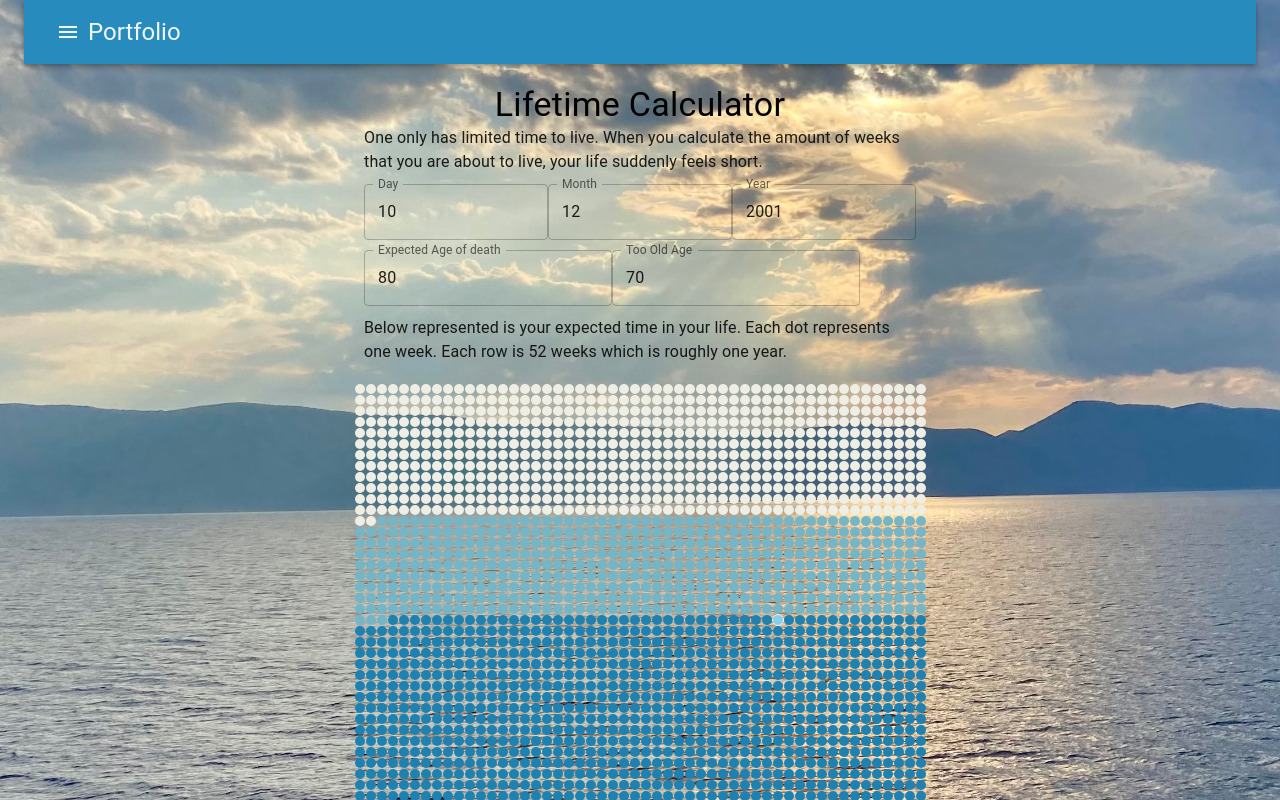
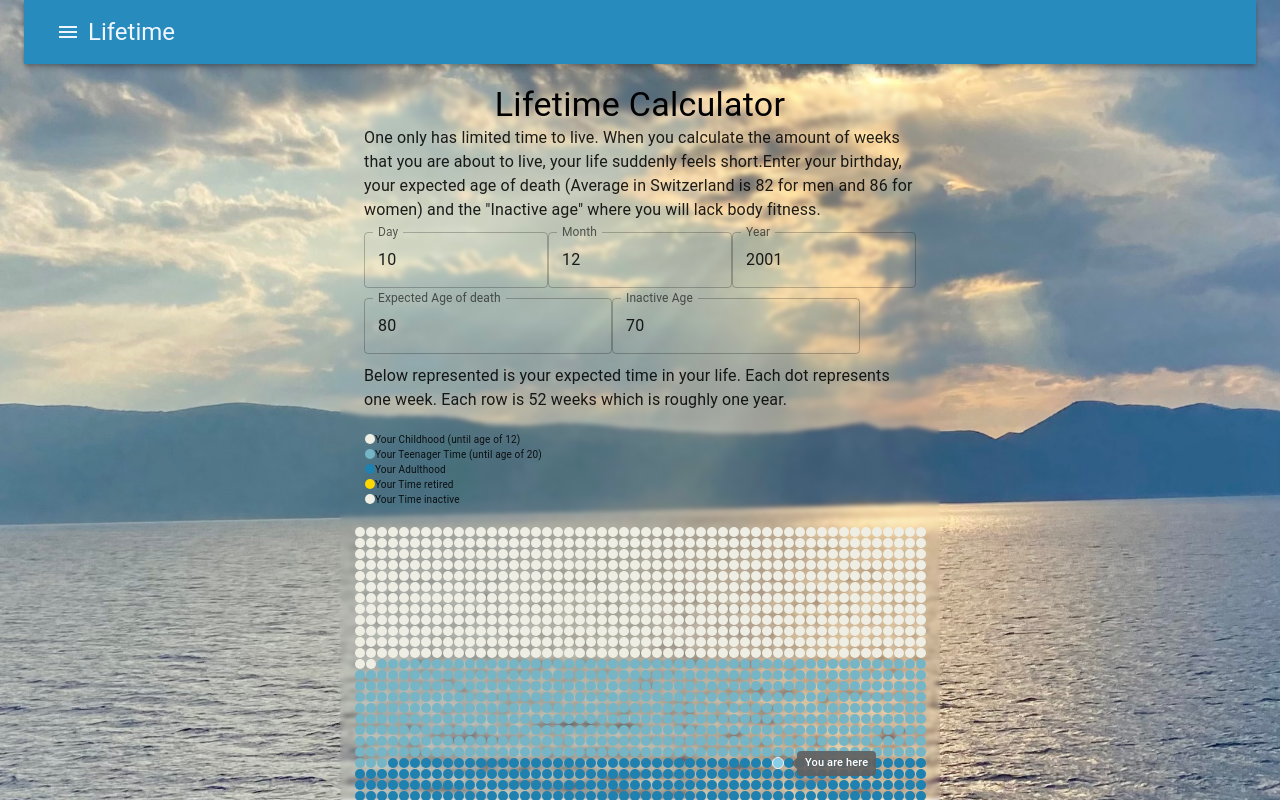
Before and after one commit to paprikardo/paprikardo.github.io, a React (Create React App) app: page /lifetime in a window 1280 px wide. Shown: the top 800 px of the page. Built offline with nearby package versions, Linux system fonts and the light colour scheme.

Commit message:
First good version

```diff
--- a/package.json
+++ b/package.json
@@ -9,9 +9,13 @@
     "@material-ui/icons": "^4.11.3",
     "@material-ui/styles": "^4.11.5",
     "@mui/core": "^5.0.0-alpha.54",
+    "@mui/icons-material": "^5.14.8",
     "@mui/material": "^5.14.8",
+    "@mui/styles": "^5.14.7",
+    "@mui/x-date-pickers": "^6.13.0",
     "react": "^18.2.0",
     "react-dom": "^18.2.0",
+    "react-router-dom": "^6.15.0",
     "react-scripts": "^2.1.3",
     "react-typed": "^1.2.0",
     "web-vitals": "^3.4.0"
--- a/src/App.css
+++ b/src/App.css
@@ -1,6 +1,21 @@
-body {
+/* body {
   background-image: url(/background.jpeg);
   background-size: 100vw 100vh;
   background-repeat: no-repeat;
   background-attachment: fixed;
+} */
+html::before {
+  content: " ";
+  display: block;
+  background-image: url(/background.jpeg);
+  background-position: center;
+  background-size: cover;
+  height: 100vh;
+  width: 100vw;
+  top: 0;
+  bottom: 0;
+  left: 0;
+  right: 0;
+  position: fixed;
+  z-index: -10;
 }
--- a/src/components/Lifetime/LifePhases.js
+++ b/src/components/Lifetime/LifePhases.js
@@ -114,7 +114,7 @@ const LifePhases = (props) => {
                 return <Box key={id+style} className={style}></Box>;
               } else {
                 return (
-                  <Tooltip key={id+style} open arrow placement="right-end"  title="You are here">
+                  <Tooltip key={id+style} open arrow placement="right"  title="You are here">
                     <Box className={style}></Box>
                   </Tooltip>
                 );
--- a/src/components/Lifetime/Lifetime.css
+++ b/src/components/Lifetime/Lifetime.css
@@ -9,6 +9,20 @@
   margin: 0.5px 0.5px 0.5px 0.5px;
   border-radius: 40px;
 }
+.legendeText {
+  font-size: 10px;
+}
+.legendeContainer {
+  display: flex;
+  align-items: center;
+  margin-right: 20px;
+  flex-direction: row;
+}
+.legendeBigContainer {
+  display: flex;
+  margin-top: 20px;
+  flex-direction: column;
+}
 @media (max-width: 700px) {
   .childhood,
   .teenager,
@@ -18,6 +32,9 @@
   .youarehere {
     width: 6px;
     height: 6px;
+  }
+  .legendeText {
+    font-size: 8px;
   }
 }
 .childhood {
--- a/src/components/Lifetime/Lifetime.js
+++ b/src/components/Lifetime/Lifetime.js
@@ -2,9 +2,7 @@ import React, { useState } from "react";
 import "./Lifetime.css";
 import {
   Box,
-  Button,
   Container,
-  Divider,
   TextField,
   Typography,
 } from "@mui/material";
@@ -33,7 +31,7 @@ const Lifetime = () => {
   };
 
   return (
-    <Container maxWidth="sm">
+    <Container maxWidth="sm" style={{ backdropFilter: "blur(2px)" }}>
       <Typography
         variant="h4"
         style={{ color: "black", textAlign: "center", marginTop: "20px" }}
@@ -43,6 +41,11 @@ const Lifetime = () => {
       <Typography variant="p">
         One only has limited time to live. When you calculate the amount of
         weeks that you are about to live, your life suddenly feels short.
+      </Typography>
+      <Typography variant="p">
+        Enter your birthday, your expected age of death (Average in Switzerland
+        is 82 for men and 86 for women) and the "Inactive age" where you will
+        lack body fitness.
       </Typography>
       <Box
         sx={{
@@ -69,7 +72,7 @@ const Lifetime = () => {
           defaultValue={trackSetting.month}
           onChange={(event) => {
             const newState = { ...trackSetting };
-            newState.month = event.target.value-1;
+            newState.month = event.target.value - 1;
             checkAndUpdateSetting(newState);
           }}
         />
@@ -97,7 +100,7 @@ const Lifetime = () => {
           }}
         />
         <TextField
-          label="Too Old Age"
+          label="Inactive Age"
           type="number"
           defaultValue={trackSetting.tooOldAge}
           onChange={(event) => {
@@ -112,6 +115,30 @@ const Lifetime = () => {
           Below represented is your expected time in your life. Each dot
           represents one week. Each row is 52 weeks which is roughly one year.
         </Typography>
+      </Box>
+      <Box className="legendeBigContainer">
+        <Box className="legendeContainer">
+          <Box className="childhood"></Box>
+          <Box className="legendeText">Your Childhood (until age of 12)</Box>
+        </Box>
+        <Box className="legendeContainer">
+          <Box className="teenager"></Box>
+          <Box className="legendeText">
+            Your Teenager Time (until age of 20)
+          </Box>
+        </Box>
+        <Box className="legendeContainer">
+          <Box className="adult"></Box>
+          <Box className="legendeText">Your Adulthood</Box>
+        </Box>
+        <Box className="legendeContainer">
+          <Box className="retired"></Box>
+          <Box className="legendeText">Your Time retired </Box>
+        </Box>
+        <Box className="legendeContainer">
+          <Box className="tooOld"></Box>
+          <Box className="legendeText">Your Time inactive</Box>
+        </Box>
       </Box>
       <LifePhases
         expAge={trackSetting.expAge}
--- a/src/components/Navbar.js
+++ b/src/components/Navbar.js
@@ -13,10 +13,10 @@ import {
   ListItemButton,
   Drawer,
 } from "@mui/material";
-import { AssignmentInd, Home, Apps, Menu } from "@material-ui/icons";
-import BoyIcon from '@mui/icons-material/Boy';
+import { AssignmentInd, Home, Menu } from "@material-ui/icons";
+import BoyIcon from "@mui/icons-material/Boy";
 import { makeStyles } from "@material-ui/core";
-import { Link } from "react-router-dom";
+import { Link, useLocation } from "react-router-dom";
 
 const brightColor = "#f0f6ff";
 const myBlue = "#288bbd";
@@ -42,15 +42,10 @@ const useStyles = makeStyles((theme) => ({
   },
 }));
 
-const menuItems = [
-  { listIcon: <Home />, listText: "Home", component: Link, listPath: "/" },
-  { listIcon: <AssignmentInd />, listText: "Resume" },
-  { listIcon: <Apps />, listText: "Others", listPath: "" },
-];
-
 const Navbar = (props) => {
   const [sidebarShown, setSidebarShown] = useState(false);
   const classes = useStyles();
+  const locat = useLocation();
 
   const sideList = (slider) => (
     <Box className={classes.menuSliderContainer} component="div">
@@ -66,7 +61,9 @@ const Navbar = (props) => {
         <ListItemButton
           component={Link}
           to={"/"}
-          onClick={() => setSidebarShown(false)}
+          onClick={() => {
+            setSidebarShown(false);
+          }}
         >
           <ListItemIcon>
             <Home />
@@ -110,7 +107,7 @@ const Navbar = (props) => {
               <Menu style={{ color: brightColor }}></Menu>
             </IconButton>
             <Typography variant="h5" style={{ color: brightColor }}>
-              Portfolio
+              {locat.pathname === "/" ? "Home" : "Lifetime"}
             </Typography>
             <Drawer open={sidebarShown} onClose={() => setSidebarShown(false)}>
               {sideList("right")}
```
Also changed, not shown: 2 other files (tests, documents, lock files or other folders).
